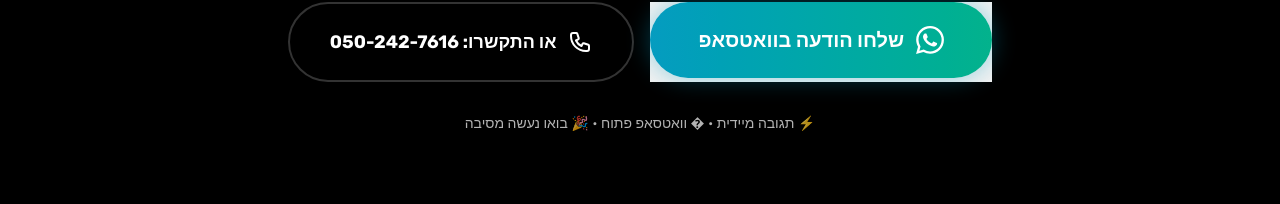
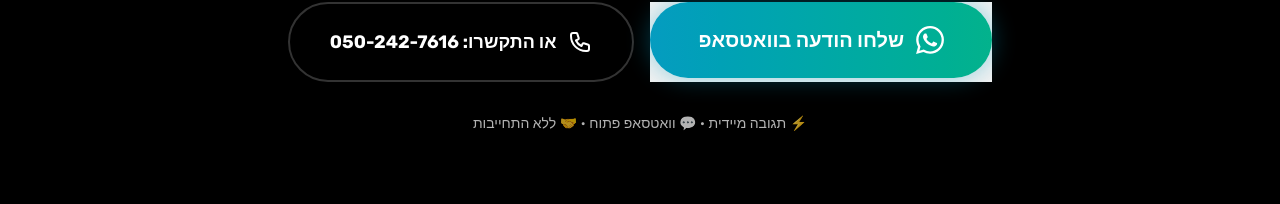
Before and after one commit to Almog369Cohen/Website_dj_almog_cohen, a Next.js app in the folder site/: page / in a window 1280 px wide. Shown: the part 3979-4183 px from the top of the page. Built offline with nearby package versions, Linux system fonts and the light colour scheme; no server answers.

Commit message:
Force black bg with inline style (theme-proof) + CTA text: ללא התחייבות

```diff
--- a/site/src/components/home/HomeV2.tsx
+++ b/site/src/components/home/HomeV2.tsx
@@ -76,7 +76,7 @@ export default function HomeV2() {
 
 
   return (
-    <div ref={pageRef} className="min-h-screen !bg-black !text-white relative overflow-x-hidden" data-theme="dark">
+    <div ref={pageRef} className="min-h-screen relative overflow-x-hidden" style={{ backgroundColor: '#000', color: '#fff' }}>
       {/* Urgency Bar — slides in after 3s, auto-hides after 10s */}
       <AnimatePresence>
         {showUrgencyBar && (
@@ -380,7 +380,7 @@ export default function HomeV2() {
           </div>
 
           <p className="reveal text-white/70 text-sm mt-8">
-            ⚡ תגובה מיידית • � וואטסאפ פתוח • 🎉 בואו נעשה מסיבה
+            ⚡ תגובה מיידית • 💬 וואטסאפ פתוח • 🤝 ללא התחייבות
           </p>
         </div>
       </section>
```
